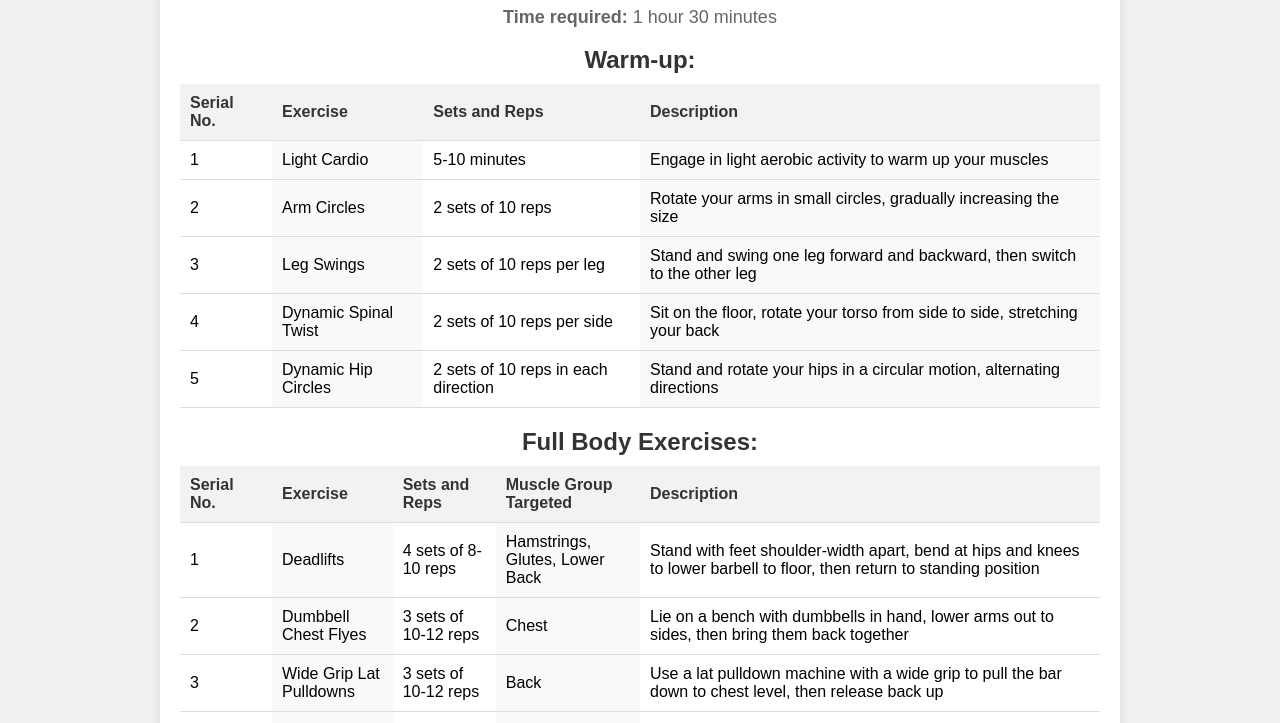
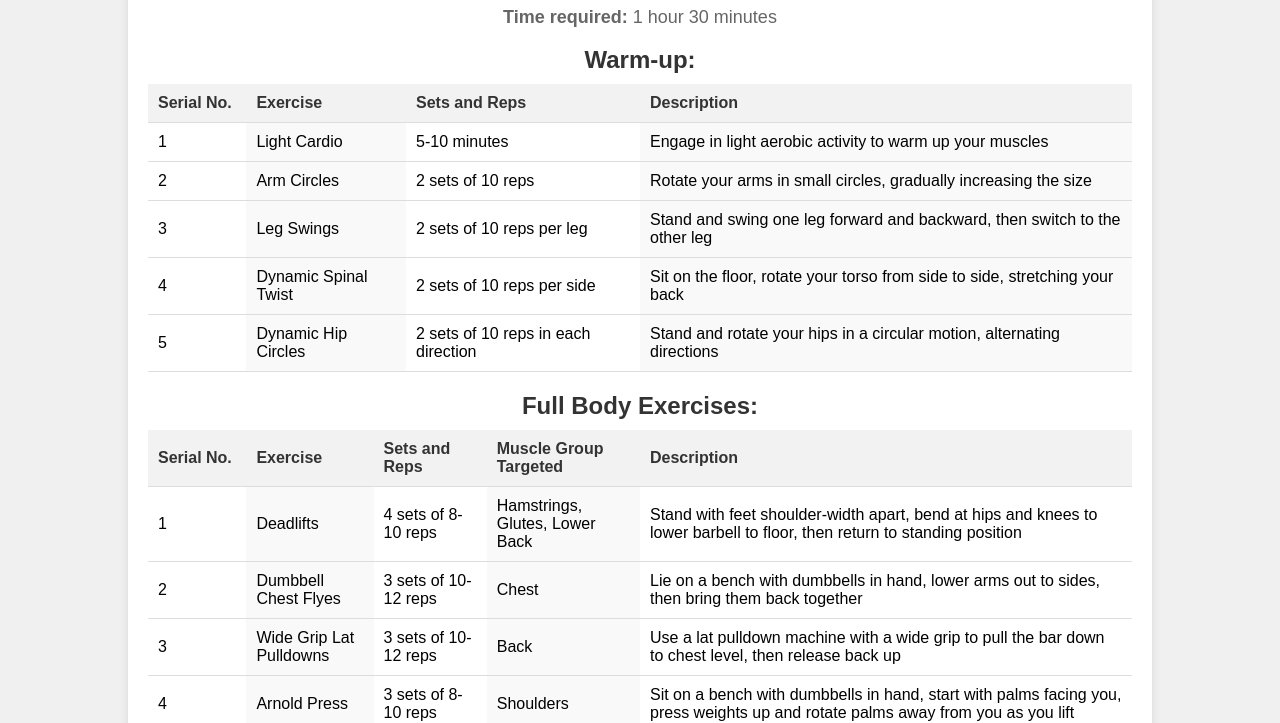
Before and after one commit to sourabh-zanwar/fitness-plan-webapp, a plain HTML site: page day_pages/day3.html in a window 1280 px wide. Shown: the part 279-1002 px from the top of the page. Drawn offline with Linux system fonts and the light colour scheme.

Commit message:
updated container margins and borders

```diff
--- a/day_pages/day3.html
+++ b/day_pages/day3.html
@@ -5,75 +5,7 @@
     <meta content="width=device-width, initial-scale=1.0" name="viewport" />
     <title>Workout Plan</title>
     <link href="../styles.css" rel="stylesheet" />
-    <style>
-      body {
-        font-family: Arial, sans-serif;
-        margin: 0;
-        padding: 0;
-        background-color: #f0f0f0;
-      }
-
-      .content {
-        max-width: 75%;
-        margin: 20px auto;
-        background-color: #fff;
-        border-radius: 8px;
-        box-shadow: 0 0 10px rgba(0, 0, 0, 0.1);
-      }
-
-      .day {
-        padding: 20px;
-        border-bottom: 1px solid #ddd;
-      }
-
-      h2 {
-        margin-top: 0;
-        margin-bottom: 10px;
-        color: #333;
-      }
-
-      h3 {
-        margin-top: 0;
-        margin-bottom: 10px;
-        color: #555;
-      }
-
-      table {
-        width: 100%;
-        border-collapse: collapse;
-        margin-bottom: 20px;
-      }
-
-      th,
-      td {
-        padding: 10px;
-        text-align: left;
-        border-bottom: 1px solid #ddd;
-      }
-
-      th {
-        background-color: #f2f2f2;
-        color: #333;
-      }
-
-      td:nth-child(even) {
-        background-color: #f9f9f9;
-      }
-
-      td:first-child {
-        width: 10%;
-      }
-
-      td:last-child {
-        width: 50%;
-      }
-
-      @media (max-width: 600px) {
-        .content {
-          border-radius: 0;
-        }
-      }
-    </style>
+    <style></style>
   </head>
   <body>
     <header>
--- a/styles.css
+++ b/styles.css
@@ -68,3 +68,71 @@ a {
 .whitecolor {
   color: #f0f0f0;
 }
+
+body {
+  font-family: Arial, sans-serif;
+  margin: 0;
+  padding: 0;
+  background-color: #f0f0f0;
+}
+
+.content {
+  max-width: 80%;
+  margin: 20px auto;
+  background-color: #fff;
+  border-radius: 8px;
+  box-shadow: 0 0 10px rgba(0, 0, 0, 0.1);
+}
+
+.day {
+  padding: 20px;
+  border-bottom: 1px solid #ddd;
+}
+
+h2 {
+  margin-top: 0;
+  margin-bottom: 10px;
+  color: #333;
+}
+
+h3 {
+  margin-top: 0;
+  margin-bottom: 10px;
+  color: #555;
+}
+
+table {
+  width: 100%;
+  border-collapse: collapse;
+  margin-bottom: 20px;
+}
+
+th,
+td {
+  padding: 10px;
+  text-align: left;
+  border-bottom: 1px solid #ddd;
+}
+
+th {
+  background-color: #f2f2f2;
+  color: #333;
+}
+
+td:nth-child(even) {
+  background-color: #f9f9f9;
+}
+
+td:first-child {
+  width: 10%;
+}
+
+td:last-child {
+  width: 50%;
+}
+
+@media (max-width: 80%) {
+  .content {
+    border-radius: 0;
+  }
+}
```
Also changed, not shown: day_pages/day1.html (+0 -69 lines), day_pages/day2.html (+0 -69 lines).
